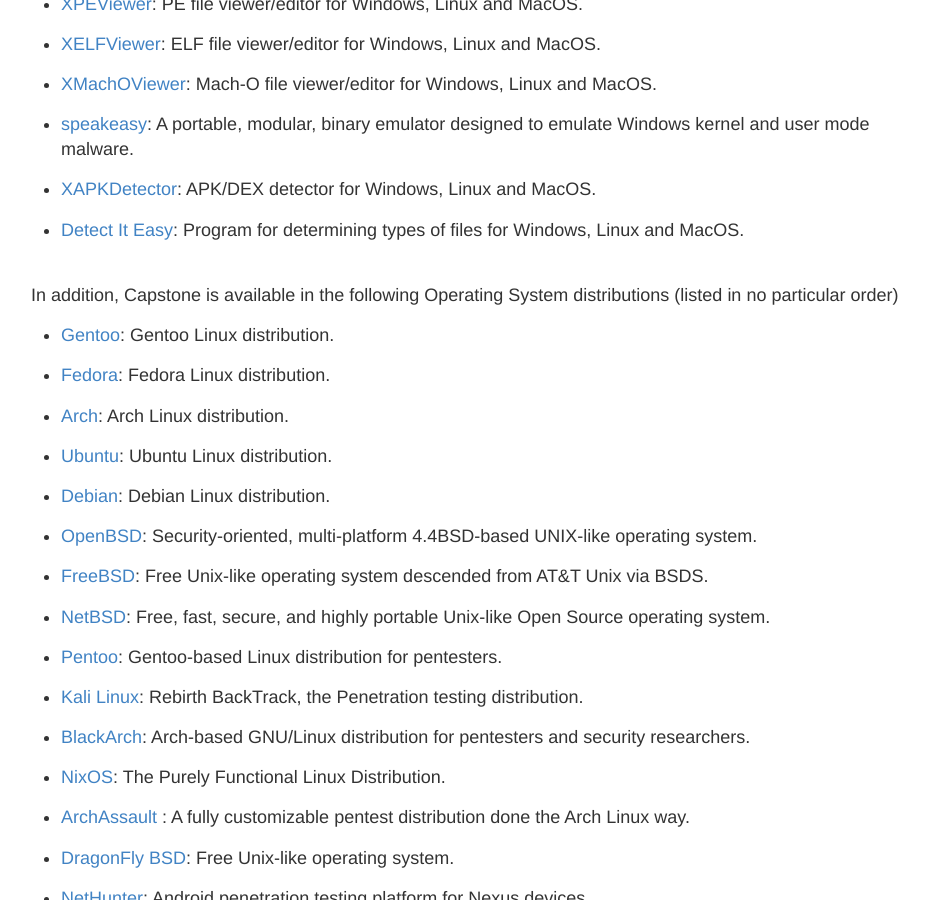
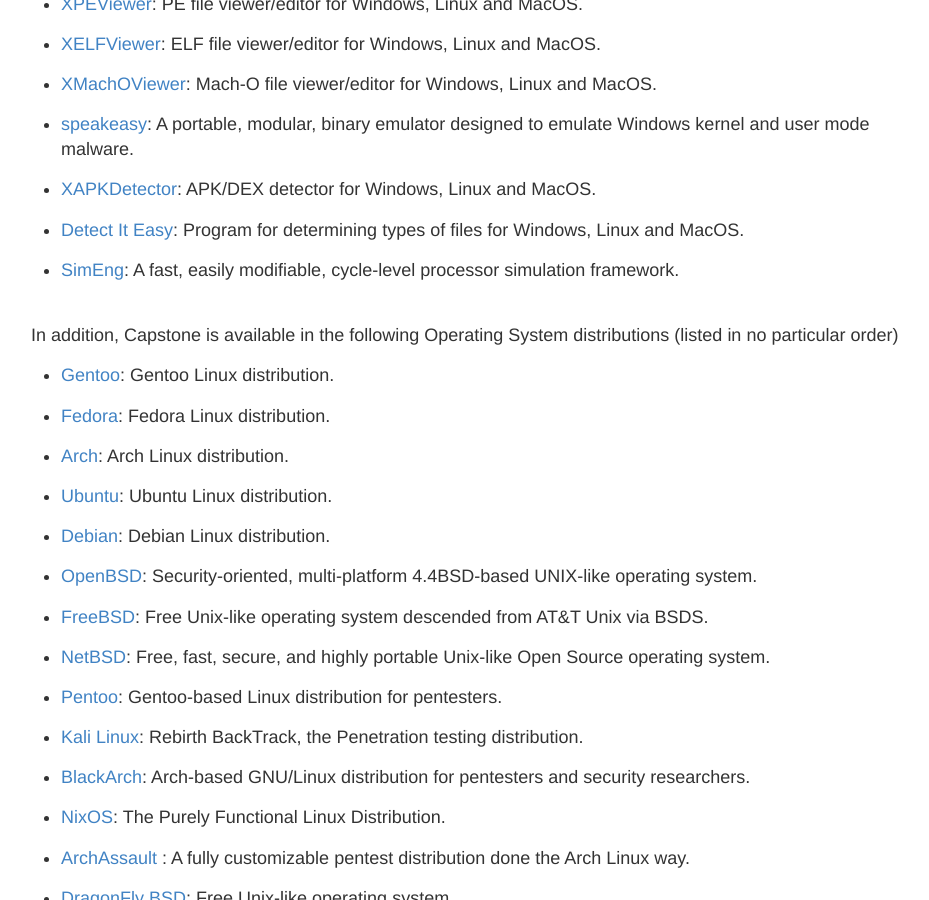
Before and after one commit to capstone-engine/capstone-engine.github.io, a Jekyll site: the page built from showcase.md, in a window 1280 px wide and 900 px high, scrolled down 21170 px. Shown: the whole window, without its empty margins (169-1098 px from the left). Built offline with Jekyll 4.4.1, drawn with Linux system fonts in a browser that asks for light colours.

Commit message:
Added SimEng to showcase.

```diff
--- a/showcase.md
+++ b/showcase.md
@@ -1023,6 +1023,8 @@
 
 - [Detect It Easy](https://github.com/horsicq/Detect-It-Easy): Program for determining types of files for Windows, Linux and MacOS.
 
+- [SimEng](https://github.com/UoB-HPC/SimEng): A fast, easily modifiable, cycle-level processor simulation framework.
+
 <br>
 In addition, Capstone is available in the following Operating System distributions (listed in no particular order)
 
```
